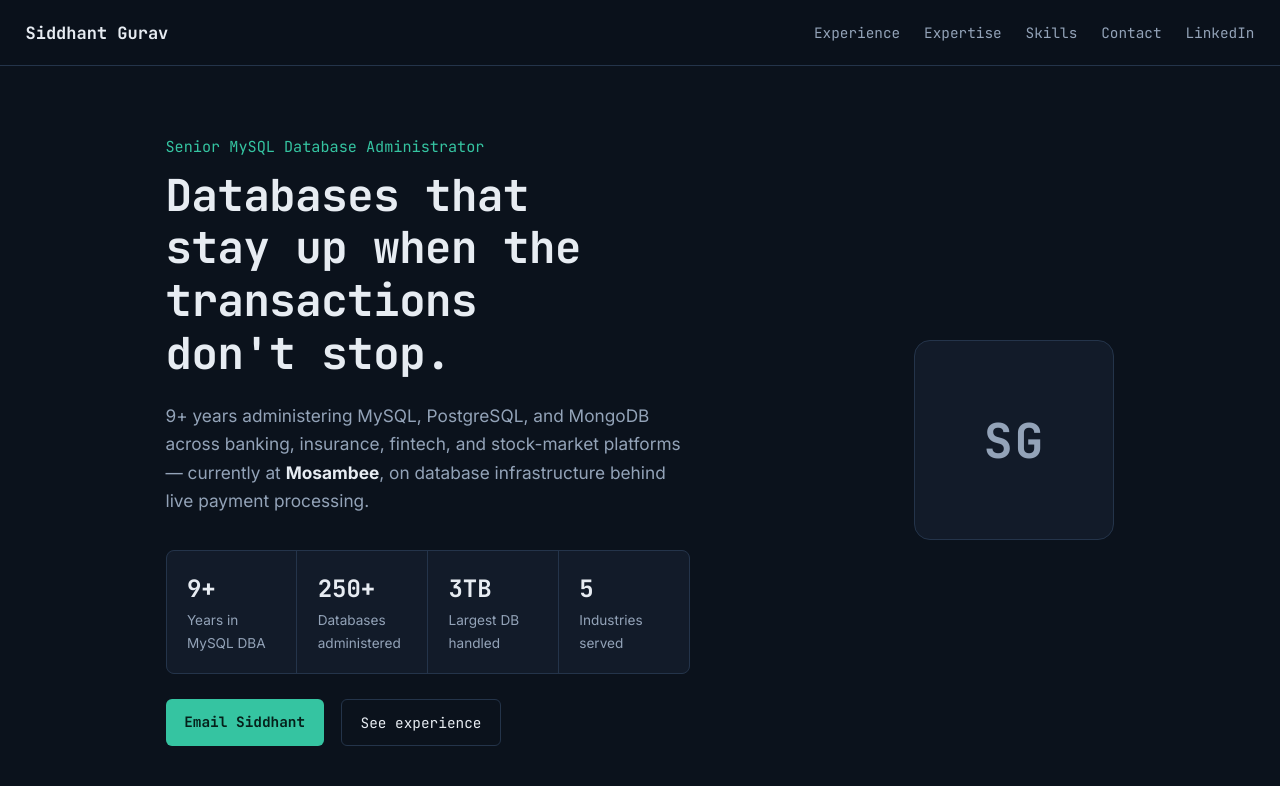
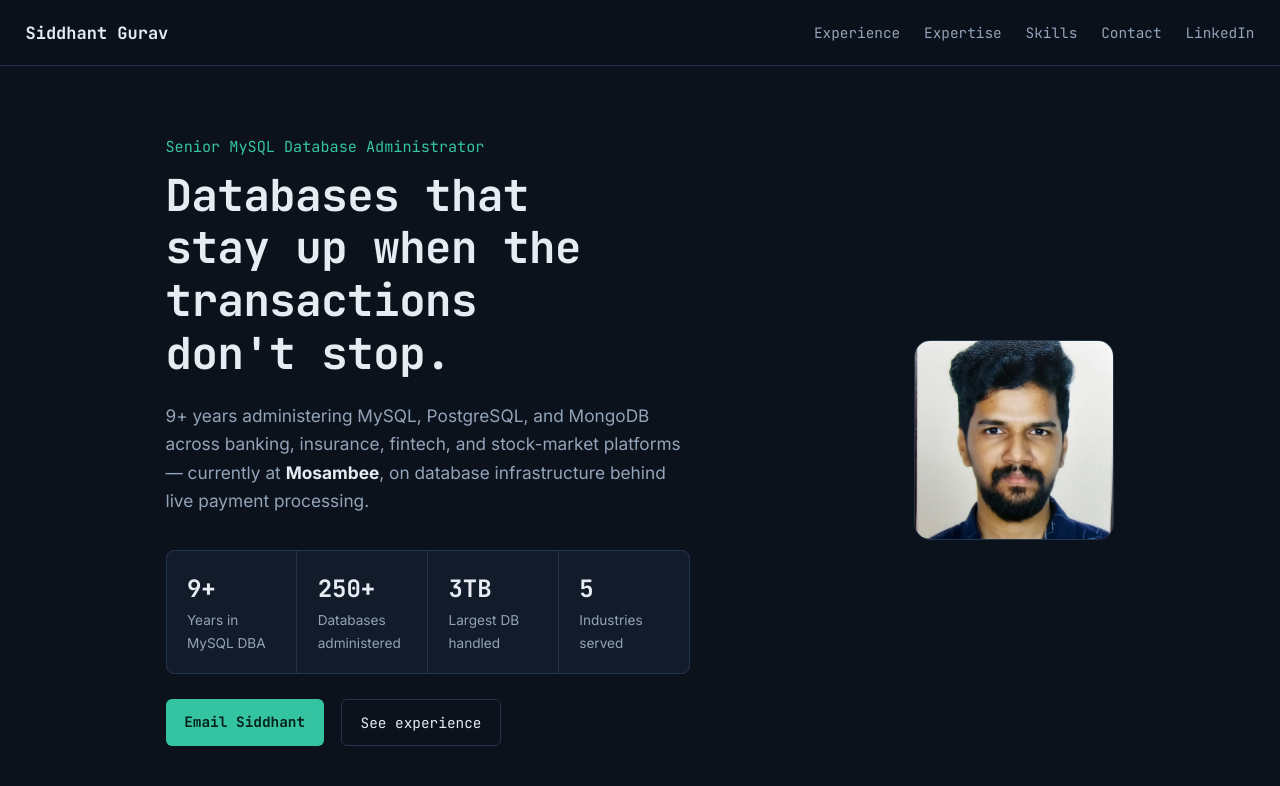
Before and after one commit to siddhantguravlp/resume_portfolio_siddhant, a plain HTML site: page index.html in a window 1280 px wide. Shown: the top 786 px of the page. Drawn offline with Linux system fonts and the light colour scheme.

Commit message:
PHOTO_Update index.html

```diff
--- a/index.html
+++ b/index.html
@@ -183,7 +183,7 @@
       2. Replace the whole <div class="photo-box">...</div> below with:
          <div class="photo-box"><img src="profile.jpg" alt="Siddhant Gurav"></div>
     -->
-    <div class="photo-box"><span class="initials">SG</span></div>
+    <div class="photo-box"><img src="myphoto.jpeg" alt="Siddhant Gurav"></div>
   </section>
 
   <section class="block">
```
